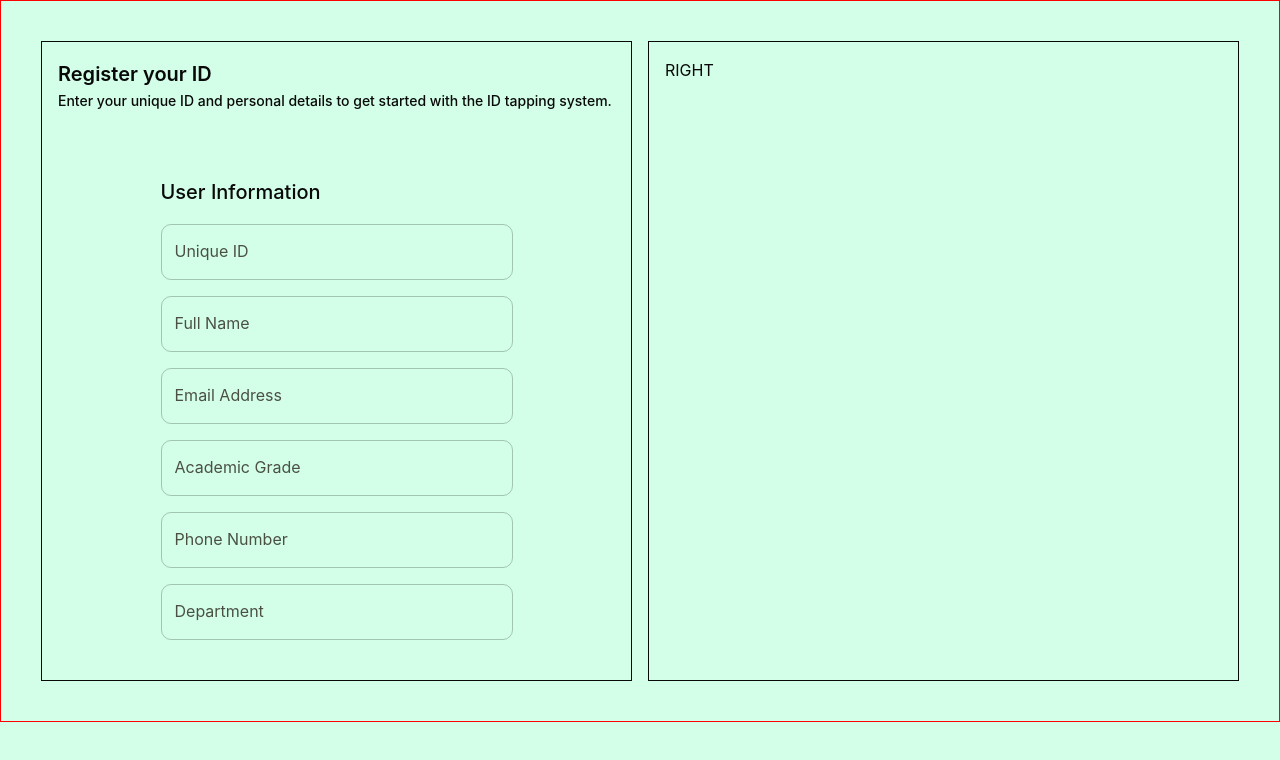
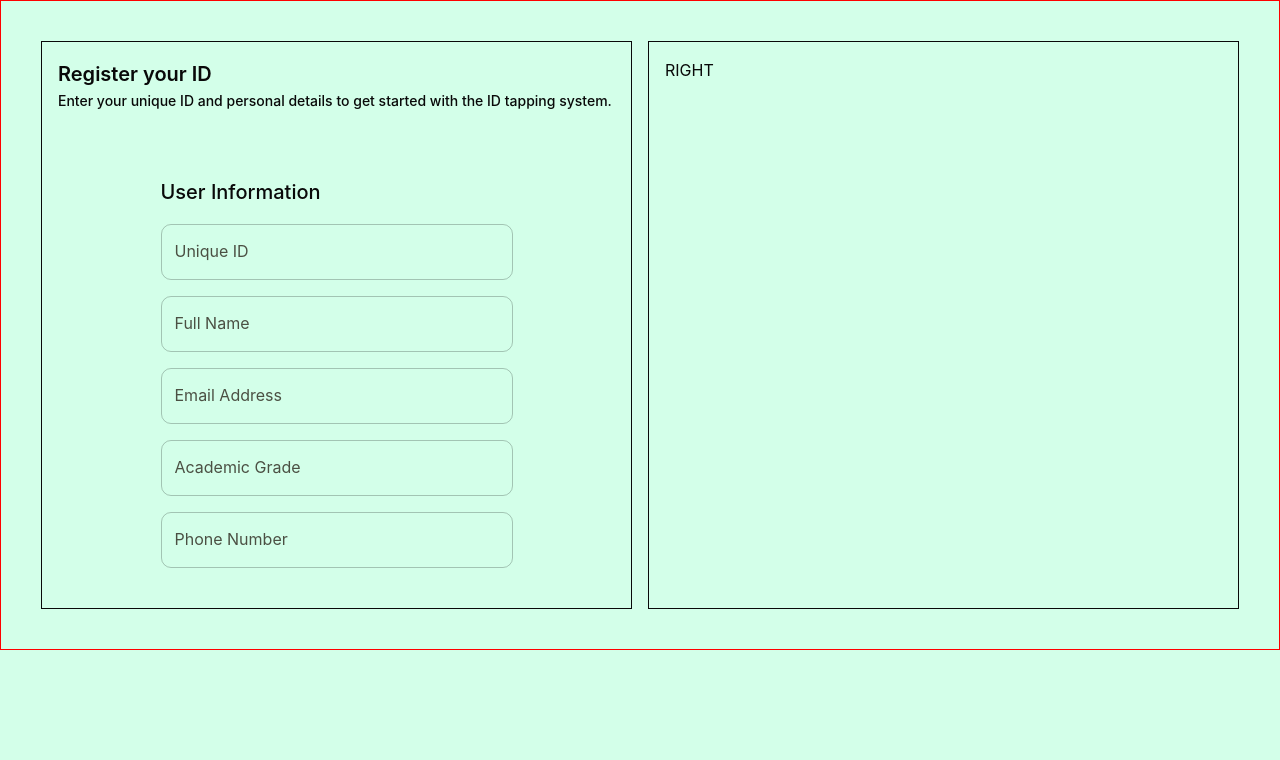
Before and after one commit to esamp001/id_tapping_system, a React (Create React App) app: page /register in a window 1280 px wide. Shown: the top 760 px of the page. Built offline with nearby package versions, Linux system fonts and the light colour scheme.

Commit message:
Auto commit: 10/27/2025, 3:41:00 PM

```diff
--- a/src/pages/Register.js
+++ b/src/pages/Register.js
@@ -34,7 +34,6 @@ const Register = () => {
                         <TextField label="Email Address" placeholder="john.doe@example.com" type="email" fullWidth />
                         <TextField label="Academic Grade" placeholder="e.g., Junior, Senior, Postgraduate" fullWidth />
                         <TextField label="Phone Number" placeholder="e.g., +1 (555) 123-4567" fullWidth />
-                        <TextField label="Department" placeholder="e.g., Computer Science, Marketing" fullWidth />
                     </Box>
 
                 </Box>
```
